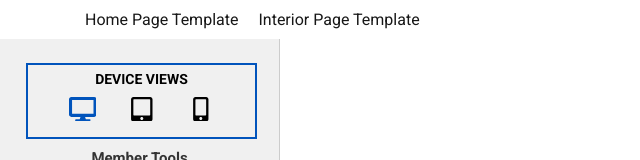
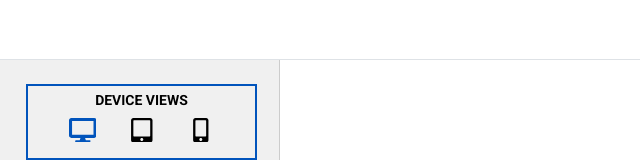
Before and after one commit to Shylmysten/Blueprint_Wizard_App, a Next.js app: page / in a window 1280 px wide. Shown: the top 160 px of the page, without its empty margins (0-640 px from the left). Built offline with nearby package versions, Linux system fonts and the light colour scheme; no server answers.

Commit message:
Add styles to Header component and update navigation links

```diff
--- a/components/shared/Header.jsx
+++ b/components/shared/Header.jsx
@@ -1,5 +1,6 @@
 import Link from "next/link";
 import {useRouter, useSearchParams} from "next/navigation";
+import styles from './Header.module.css';
 
 const Header = ({ isInterior, setIsInterior }) => {
     const router = useRouter();
@@ -44,13 +45,13 @@ const Header = ({ isInterior, setIsInterior }) => {
 
 
     return (
-        <header>
-            <div className="container">
+        <header className={styles.header}>
+            <div className="container-fluid">
                 <div className="row">
                 <div className="col-xs-12">
                     <nav style={{display: 'flex', gap: '20px', padding: '10px 15px'}}>
-                        <Link href="/" onClick={handleHomeClick}>Home Page Template</Link>
-                        <Link href="/?template=int" onClick={handleHomeClick}>Interior Page Template</Link>
+                        <Link className={styles.navLink} href="/" onClick={handleHomeClick}>Home Page Template</Link>
+                        <Link className={styles.navLink} href="/?template=int" onClick={handleHomeClick}>Interior Page Template</Link>
                     </nav>
                 </div>
                 </div>
--- /dev/null
+++ b/components/shared/Header.module.css
@@ -0,0 +1,13 @@
+.header {
+    padding: 10px 0;
+    border-bottom: 1px solid #dee2e6;
+}
+.navLink {
+    margin-right: 15px;
+    text-decoration: none;
+    color: #FFF;
+}
+.navLink:hover {
+    color: #FFF;
+    text-decoration: underline;
+}
```
Also changed, not shown: public/css/crisp.css.
